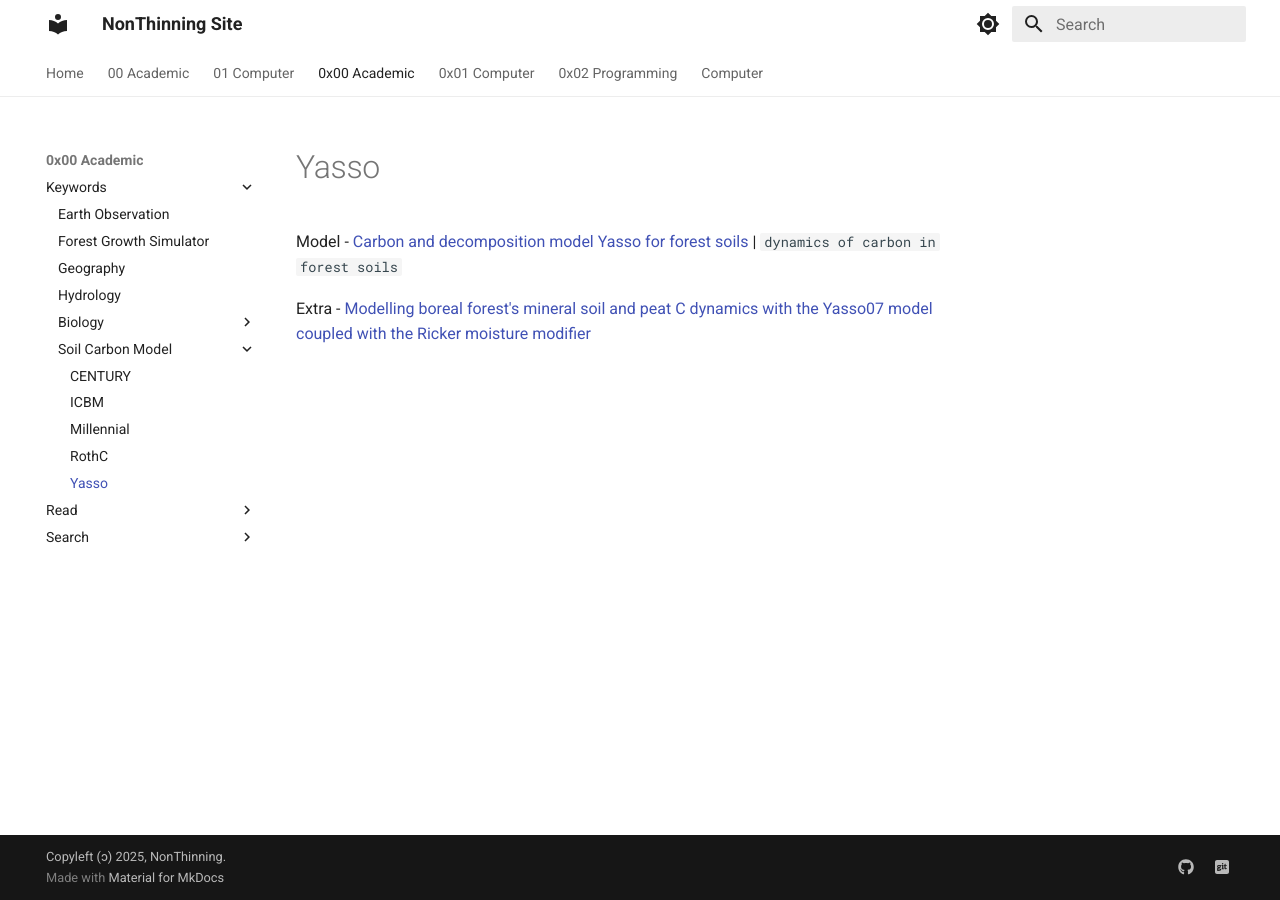
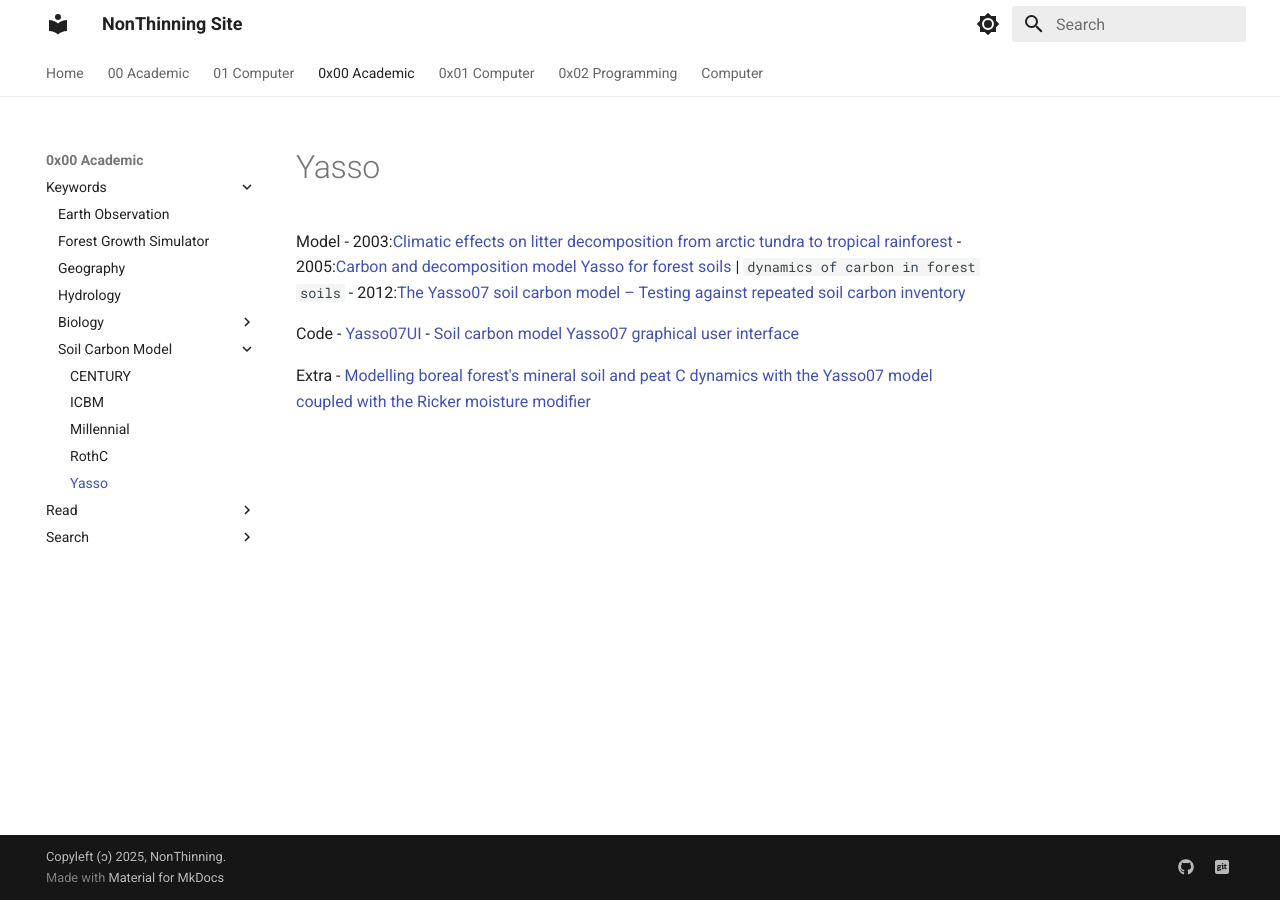
Before and after one commit to NonThinning/NonThinning.github.io, an MkDocs documentation site: the page built from docs/0x00-Academic/Keywords/Soil Carbon Model/Yasso.md, in a window 1280 px wide. Built offline with MkDocs 1.6.1 and Material for MkDocs 9.7.7, drawn with Linux system fonts in a browser that asks for light colours.

Commit message:
docs update

```diff
--- a/docs/0x00-Academic/Keywords/Soil Carbon Model/Yasso.md
+++ b/docs/0x00-Academic/Keywords/Soil Carbon Model/Yasso.md
@@ -1,6 +1,12 @@
 
 Model
-- [Carbon and decomposition model Yasso for forest soils](https://doi.org/10.1016/j.ecolmodel.2005.03.005) | `dynamics of carbon in forest soils`
+- 2003:[Climatic effects on litter decomposition from arctic tundra to tropical rainforest](https://onlinelibrary.wiley.com/doi/full/10.1046/j.1365-2486.2003.00605.x)
+- 2005:[Carbon and decomposition model Yasso for forest soils](https://doi.org/10.1016/j.ecolmodel.2005.03.005) | `dynamics of carbon in forest soils`
+- 2012:[The Yasso07 soil carbon model – Testing against repeated soil carbon inventory](https://www.sciencedirect.com/science/article/abs/pii/S0378112712005257)
+
+Code
+- [Yasso07UI](https://code.google.com/archive/p/yasso07ui/)
+- [Soil carbon model Yasso07 graphical user interface](https://www.sciencedirect.com/science/article/pii/S1364815211001265)
 
 Extra
 - [Modelling boreal forest's mineral soil and peat C dynamics with the Yasso07 model coupled with the Ricker moisture modifier](https://doi.org/10.5194/gmd-17-5349-2024)
```
